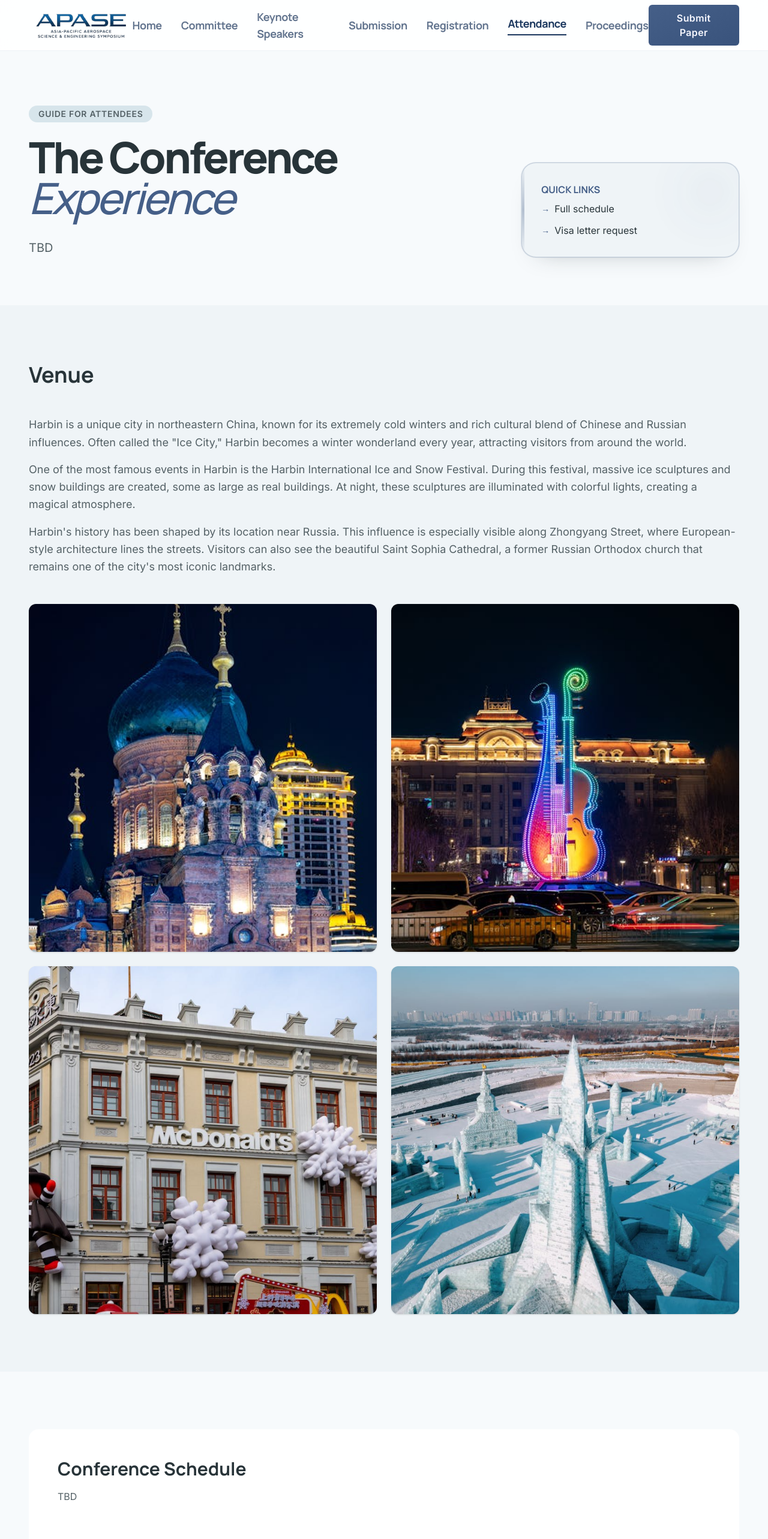
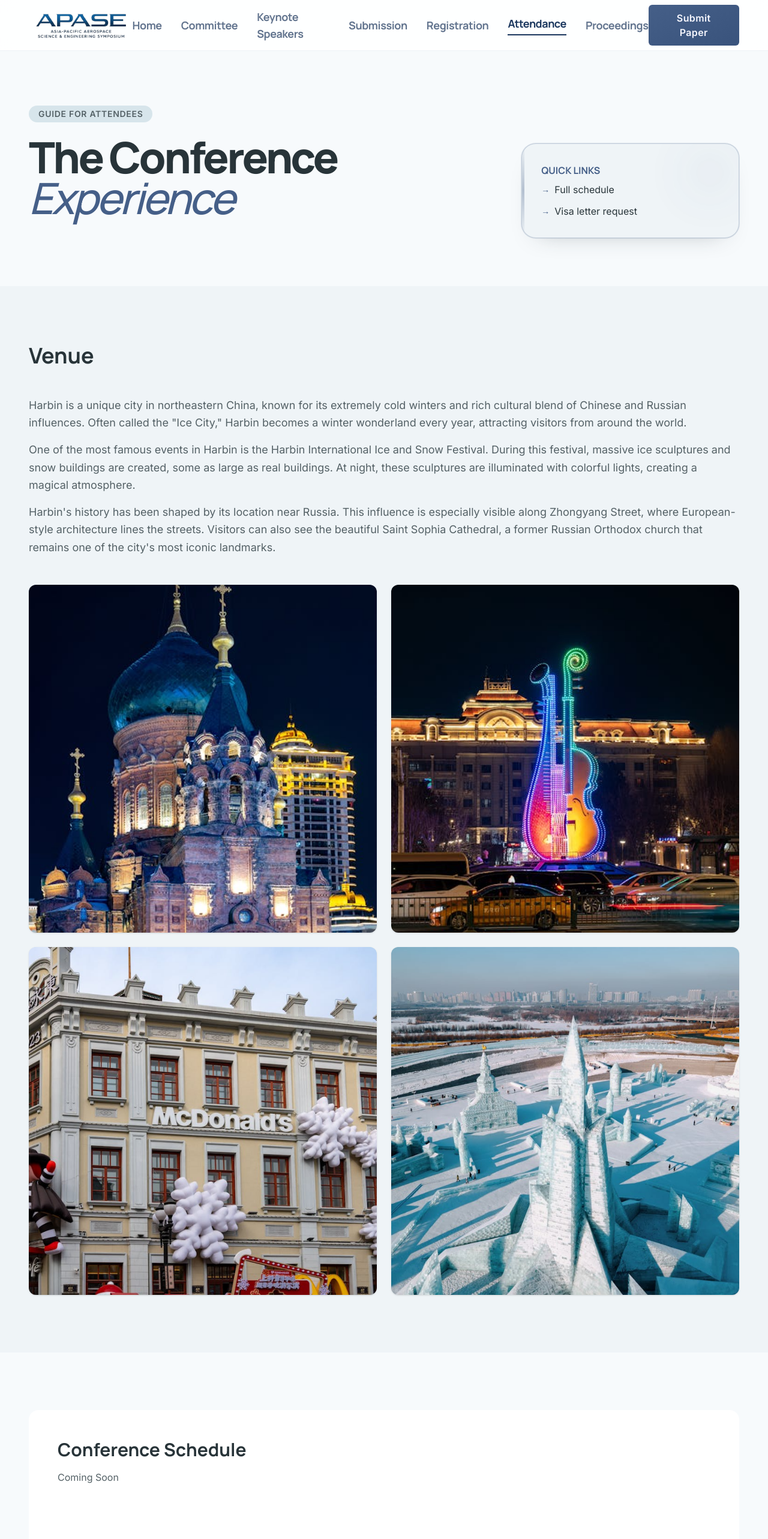
Before and after one commit to ascomlab/apase-web, a Next.js app: page /attendance in a window 1280 px wide. Shown: the top 2566 px of the page at 60% size. Built offline with nearby package versions, Linux system fonts and the light colour scheme.

Commit message:
Update page.tsx

```diff
--- a/app/attendance/page.tsx
+++ b/app/attendance/page.tsx
@@ -49,7 +49,7 @@ export default function AttendancePage() {
             <span className="text-primary italic font-medium">Experience</span>
           </h1>
           <p className="font-body text-xl text-on-surface-variant max-w-2xl leading-relaxed">
-            TBD
+            {/*TBD*/}
           </p>
         </div>
         <div className="lg:col-span-4 flex flex-col items-end">
@@ -124,7 +124,7 @@ export default function AttendancePage() {
               <h2 className="font-headline text-3xl font-bold mb-4">
                 Conference Schedule
               </h2>
-              <p className="text-on-surface-variant max-w-md">TBD</p>
+              <p className="text-on-surface-variant max-w-md">Coming Soon</p>
             </div>
             <div className="mt-12 p-8 border-2 border-dashed border-outline-variant rounded-xl flex items-center justify-center bg-background/50">
               <div className="text-center">
```
